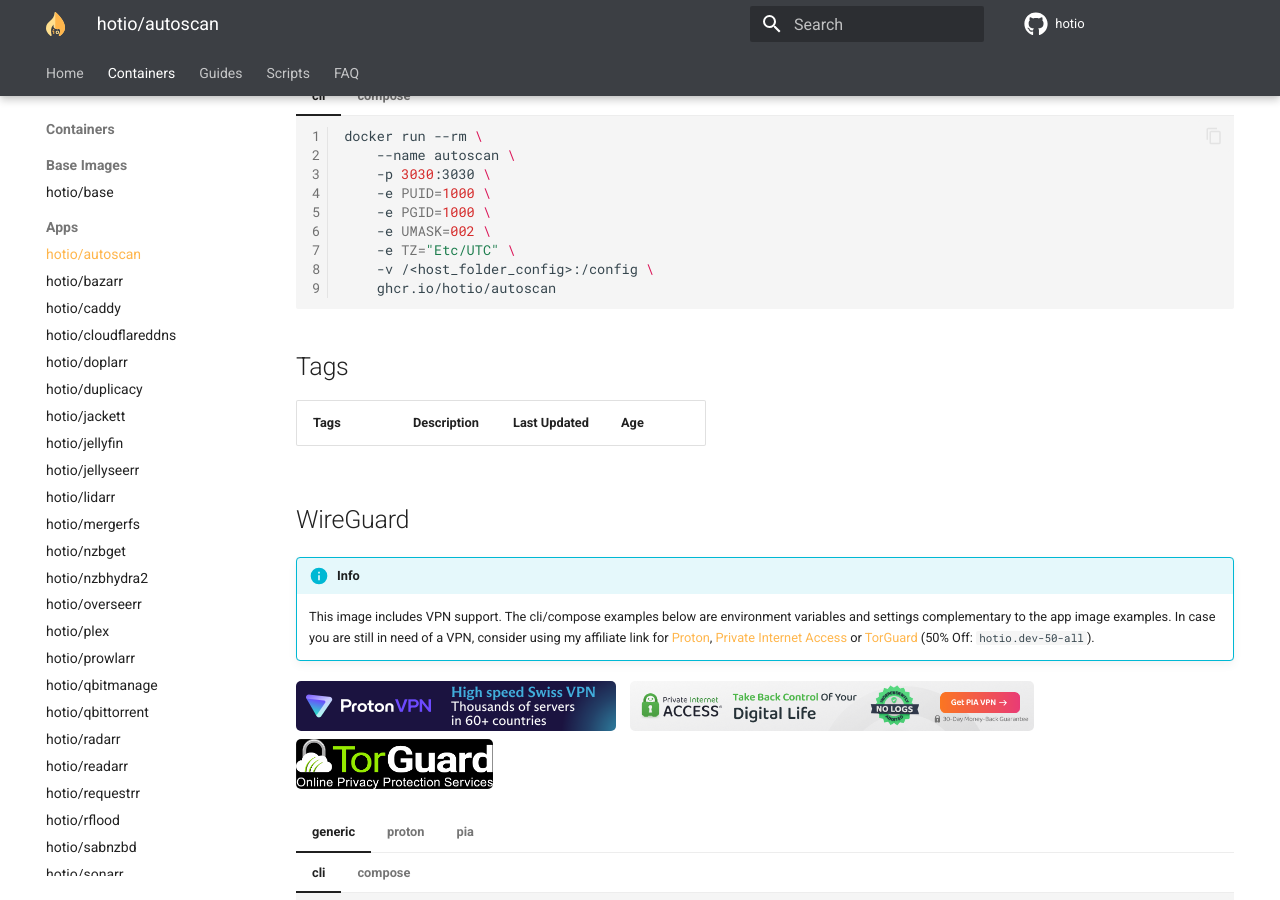
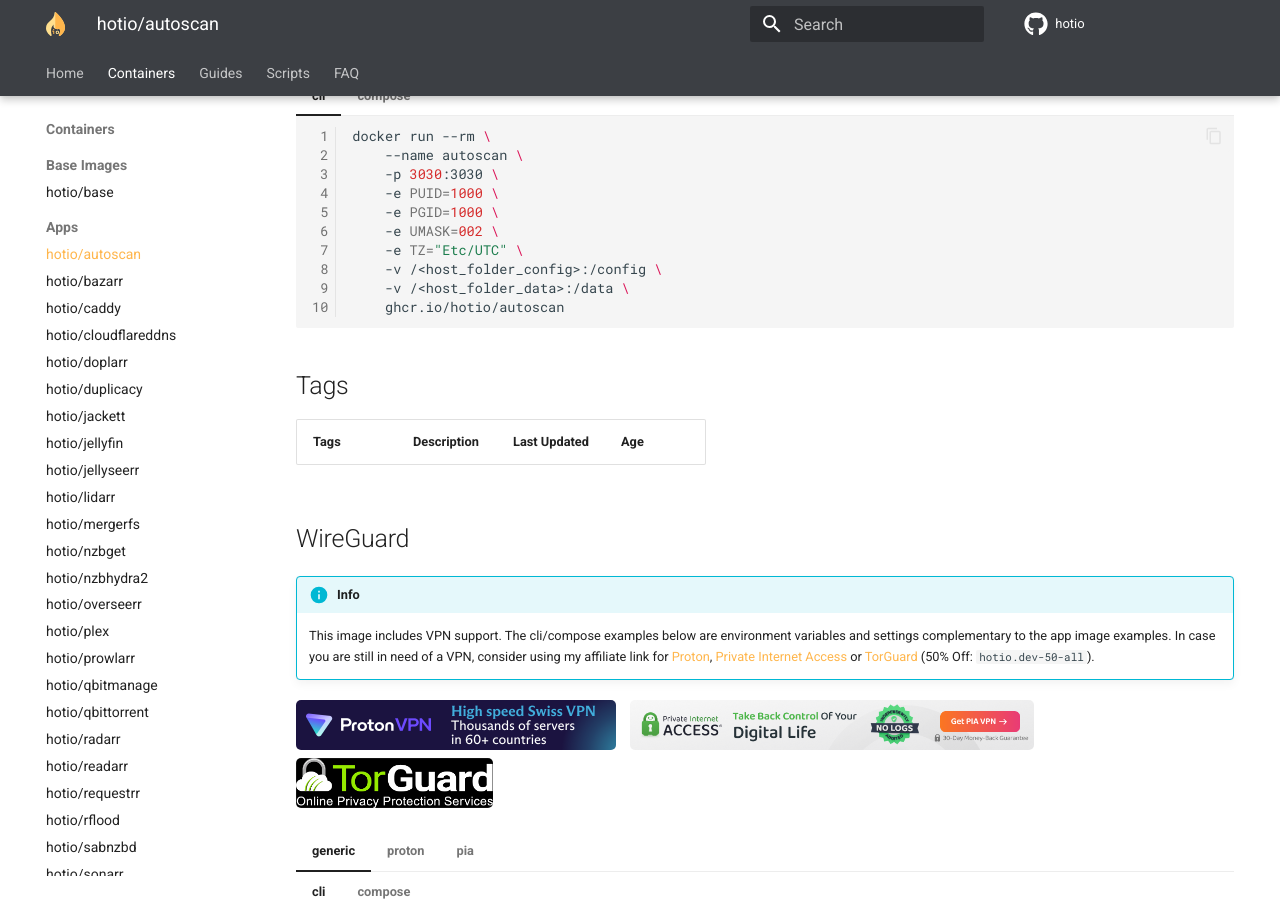
Before and after one commit to hotio/website, an MkDocs documentation site: the page built from docs/containers/autoscan.md, in a window 1280 px wide and 900 px high, scrolled down 418 px. Built offline with MkDocs 1.6.1 and Material for MkDocs 9.7.7, drawn with Linux system fonts in a browser that asks for light colours.

Commit message:
add data volume to autoscan docs

````diff
--- a/docs/containers/autoscan.md
+++ b/docs/containers/autoscan.md
@@ -18,6 +18,7 @@
         -e UMASK=002 \
         -e TZ="Etc/UTC" \
         -v /<host_folder_config>:/config \
+        -v /<host_folder_data>:/data \
         ghcr.io/hotio/autoscan
     ```
 
@@ -37,6 +38,7 @@
           - TZ=Etc/UTC
         volumes:
           - /<host_folder_config>:/config
+          - /<host_folder_data>:/data
     ```
 
 --8<-- "includes/tags.md"
````
